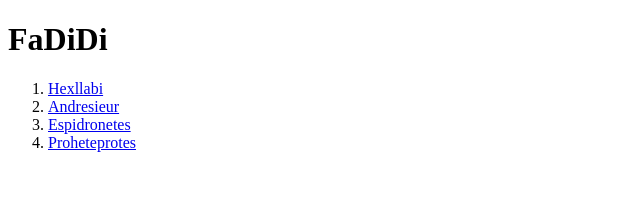
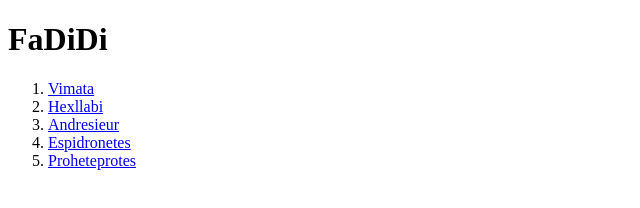
Before and after one commit to EmmaMcCarthy-401/FaDiDi, a plain HTML site: page index.html in a window 1280 px wide. Shown: the whole page, without its empty margins (0-640 px from the left). Drawn offline with Linux system fonts and the light colour scheme.

Commit message:
Upradetos

```diff
--- a/index.html
+++ b/index.html
@@ -8,6 +8,7 @@
 <body>
     <h1>FaDiDi</h1>
     <ol>
+        <li><a href="Vimata.pdf" target="_blank" title="Vimata">Vimata</a></li>
         <li><a href="Hexllabi.pdf" target="_blank" title="Hexllabi">Hexllabi</a></li>
         <li><a href="Andresieur/Andresieur.html" target="_blank" title="Andresieur">Andresieur</a></li>
         <li><a href="Espidronetes/Espidronetes.html" target="_blank" title="Epsidronetes">Espidronetes</a></li>
```
Also changed, not shown: 2 other files.
